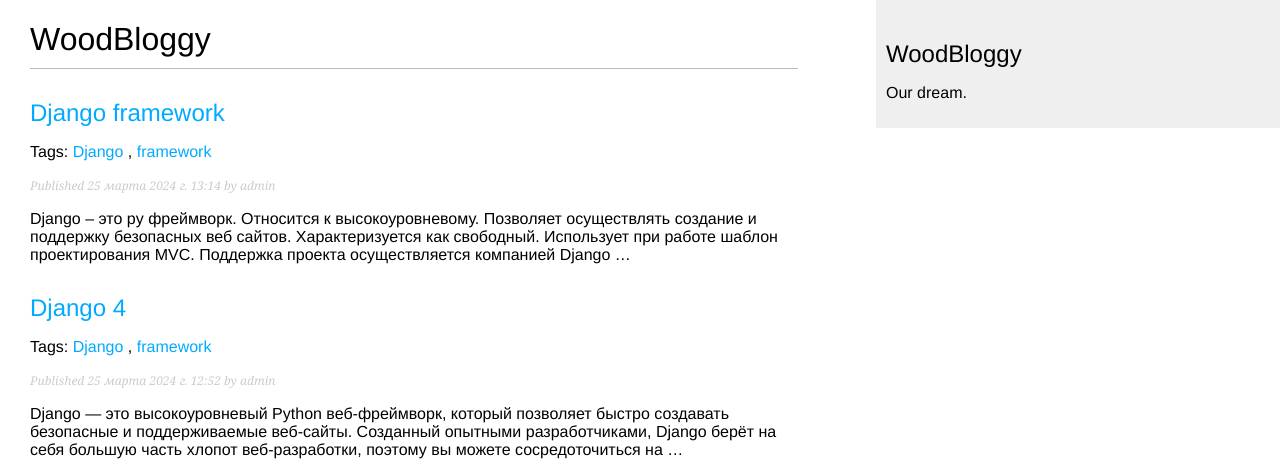
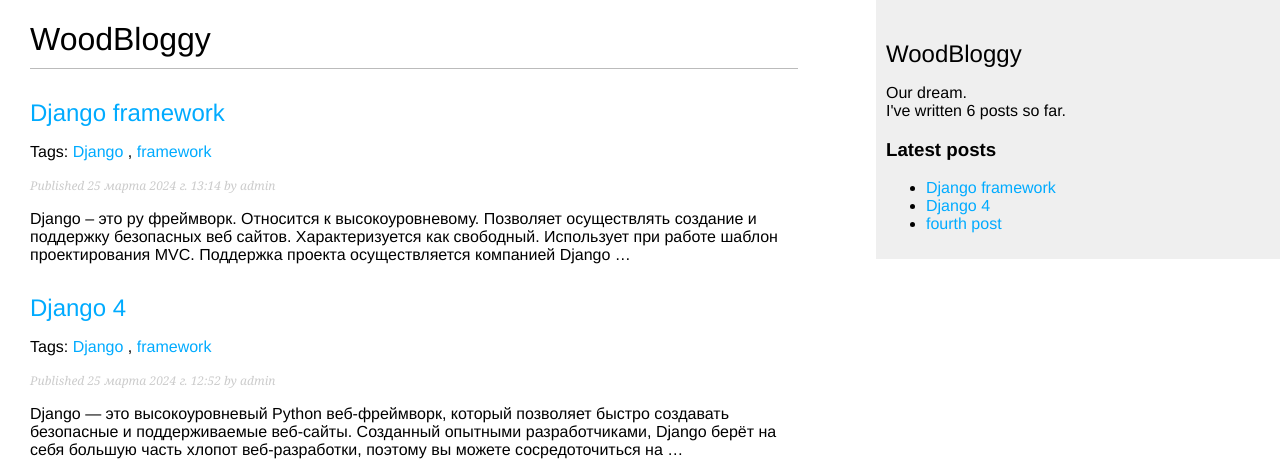
Before and after one commit to mflorya575/Site-blog-Woodbloggy-Django, a Django app: page /blog/ in a window 1280 px wide. Shown: the top 463 px of the page. Run offline with Django 4.2, Linux system fonts and the light colour scheme; data comes from the database, SQL or seed files in the repository; parts of the project's set-up code (start-up, migrations or seed data) failed here and were passed over.

Commit message:
add tempaltetags: all posts, latest posts

```diff
--- a/w_mysite/blog/templates/blog/base.html
+++ b/w_mysite/blog/templates/blog/base.html
@@ -1,3 +1,4 @@
+{% load blog_tags %}
 {% load static %}
 
 <!DOCTYPE html>
@@ -15,7 +16,12 @@
 
 <div id="sidebar">
     <h2>WoodBloggy</h2>
-    <p>Our dream.</p>
+    <p>
+        Our dream.<br>
+        I've written {% total_posts %} posts so far.
+    </p>
+    <h3>Latest posts</h3>
+    {% show_latest_posts 3 %}
 </div>
 </body>
 </html>
--- /dev/null
+++ b/w_mysite/blog/templates/blog/post/latest_posts.html
@@ -0,0 +1,7 @@
+<ul>
+  {% for post in latest_posts %}
+    <li>
+      <a href="{{ post.get_absolute_url }}">{{ post.title }}</a>
+    </li>
+  {% endfor %}
+</ul>
--- /dev/null
+++ b/w_mysite/blog/templatetags/blog_tags.py
@@ -0,0 +1,16 @@
+from django import template
+from ..models import Post
+
+
+register = template.Library()
+
+
+@register.simple_tag
+def total_posts():
+    return Post.published.count()
+
+
+@register.inclusion_tag('blog/post/latest_posts.html')
+def show_latest_posts(count=5):
+    latest_posts = Post.published.order_by('-publish')[:count]
+    return {'latest_posts': latest_posts}
```
Also changed, not shown: w_mysite/blog/templatetags/__init__.py (added).
